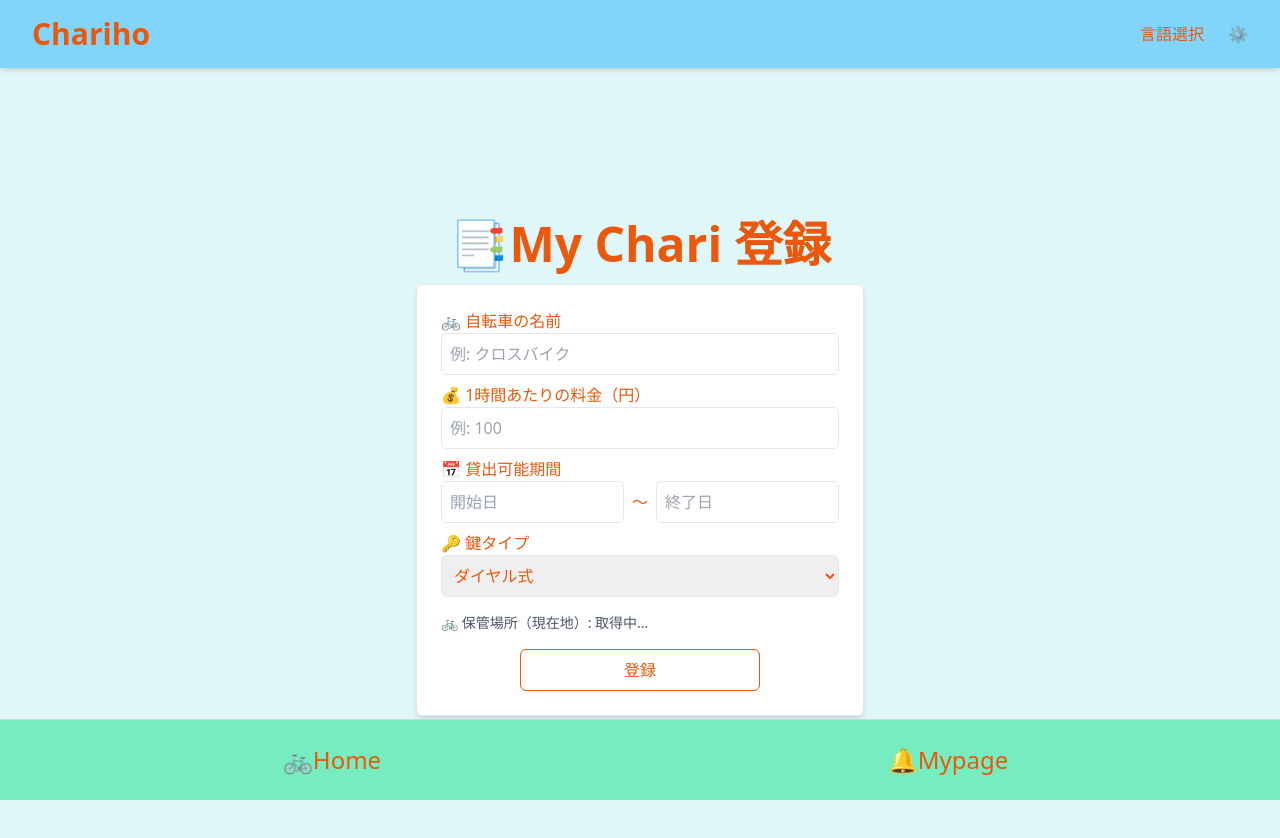
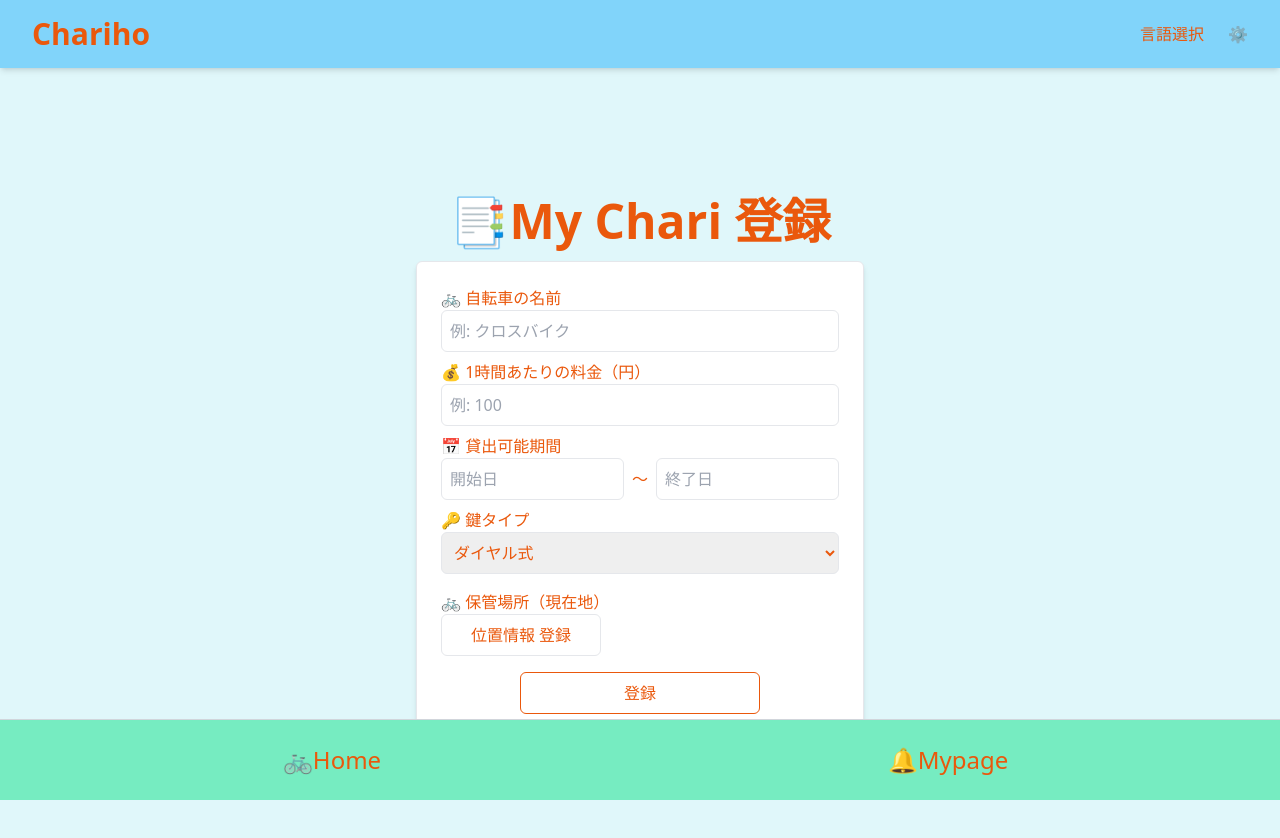
Before and after one commit to ms-engineer-bc24-12/Section_9_team_chariho, a Next.js app in the folder frontend/: page /rental/lend/register in a window 1280 px wide. Shown: the top 838 px of the page. Built offline with nearby package versions, Linux system fonts and the light colour scheme; no server answers.

Commit message:
feat: 貸出登録ページの緯度経度表示を修正

```diff
--- a/frontend/src/app/rental/lend/register/page.tsx
+++ b/frontend/src/app/rental/lend/register/page.tsx
@@ -1,9 +1,9 @@
-//src/app/rental/register/page.tsx
+//src/app/rental/lend/register/page.tsx
 //②-②-①　自転車情報登録ページ　(画像/場所/金額/期間/鍵情報) →　完了アラート表示 (②-②がめんへ自動遷移)
 
 'use client';
 
-import React, { useState, useEffect } from 'react';
+import React, { useState } from 'react';
 import Link from 'next/link';
 import DatePicker from 'react-datepicker';
 import 'react-datepicker/dist/react-datepicker.css';
@@ -18,18 +18,26 @@ export default function RegisterBikePage() {
   const [startDate, setStartDate] = useState<Date | null>(null);
   const [endDate, setEndDate] = useState<Date | null>(null);
   const [lockType, setLockType] = useState('ダイヤル式');
+
+  // 保管場所の状態
   const [storageLocation, setStorageLocation] = useState<{
     lat: number;
     lng: number;
   } | null>(null);
+  const [locationStatus, setLocationStatus] = useState<'OK' | 'NG' | ''>(''); // 取得結果の表示
   const [isRegistered, setIsRegistered] = useState(false);
 
-  useEffect(() => {
+  // 位置情報を取得する処理
+  const handleGetLocation = () => {
     if (userLocation) {
       setStorageLocation(userLocation);
+      setLocationStatus('OK'); // 取得成功
+    } else {
+      setLocationStatus('NG'); // 取得失敗
     }
-  }, [userLocation]);
+  };
 
+  // 登録処理
   const handleRegister = () => {
     if (!bikeName || !price || !startDate || !endDate || !storageLocation) {
       alert('すべての項目を入力してください');
@@ -69,6 +77,7 @@ export default function RegisterBikePage() {
           </div>
         ) : (
           <div className="p-6 max-w-md w-full border rounded-md shadow-md bg-white">
+            {/* 自転車の名前入力 */}
             <label className="block mb-2">
               🚲 自転車の名前
               <input
@@ -80,6 +89,7 @@ export default function RegisterBikePage() {
               />
             </label>
 
+            {/* 料金の入力 */}
             <label className="block mb-2">
               💰 1時間あたりの料金（円）
               <input
@@ -91,6 +101,7 @@ export default function RegisterBikePage() {
               />
             </label>
 
+            {/* 貸出期間 */}
             <label className="block mb-2">
               📅 貸出可能期間
               <div className="flex gap-2">
@@ -119,6 +130,7 @@ export default function RegisterBikePage() {
               </div>
             </label>
 
+            {/* 鍵の種類 */}
             <label className="block mb-4">
               🔑 鍵タイプ
               <select
@@ -131,15 +143,37 @@ export default function RegisterBikePage() {
               </select>
             </label>
 
-            <p className="text-sm text-gray-600 mb-4">
-              🚲 保管場所（現在地）:{' '}
-              {storageLocation
-                ? `緯度 ${storageLocation.lat}, 経度 ${storageLocation.lng}`
-                : '取得中...'}
-            </p>
+            {/* 📌 位置情報エラーがある場合、画面に表示 */}
+            {error && <p className="text-red-500">{error}</p>}
 
-            {error && <p className="text-red-500 text-sm">{error}</p>}
+            {/* 現在地取得 */}
+            <label className="block mb-4">
+              🚲 保管場所（現在地）
+              <div className="flex items-center gap-2">
+                <button
+                  type="button"
+                  onClick={handleGetLocation}
+                  className="border p-2 rounded-md w-40 text-center"
+                >
+                  位置情報 登録
+                </button>
+                {locationStatus && (
+                  <span
+                    className={
+                      locationStatus === 'OK'
+                        ? 'text-green-500'
+                        : 'text-red-500'
+                    }
+                  >
+                    {locationStatus === 'OK'
+                      ? 'OK (取得成功)'
+                      : 'NG (取得失敗)'}
+                  </span>
+                )}
+              </div>
+            </label>
 
+            {/* 登録ボタン */}
             <div className="flex justify-center">
               <Button
                 onClick={handleRegister}
```
